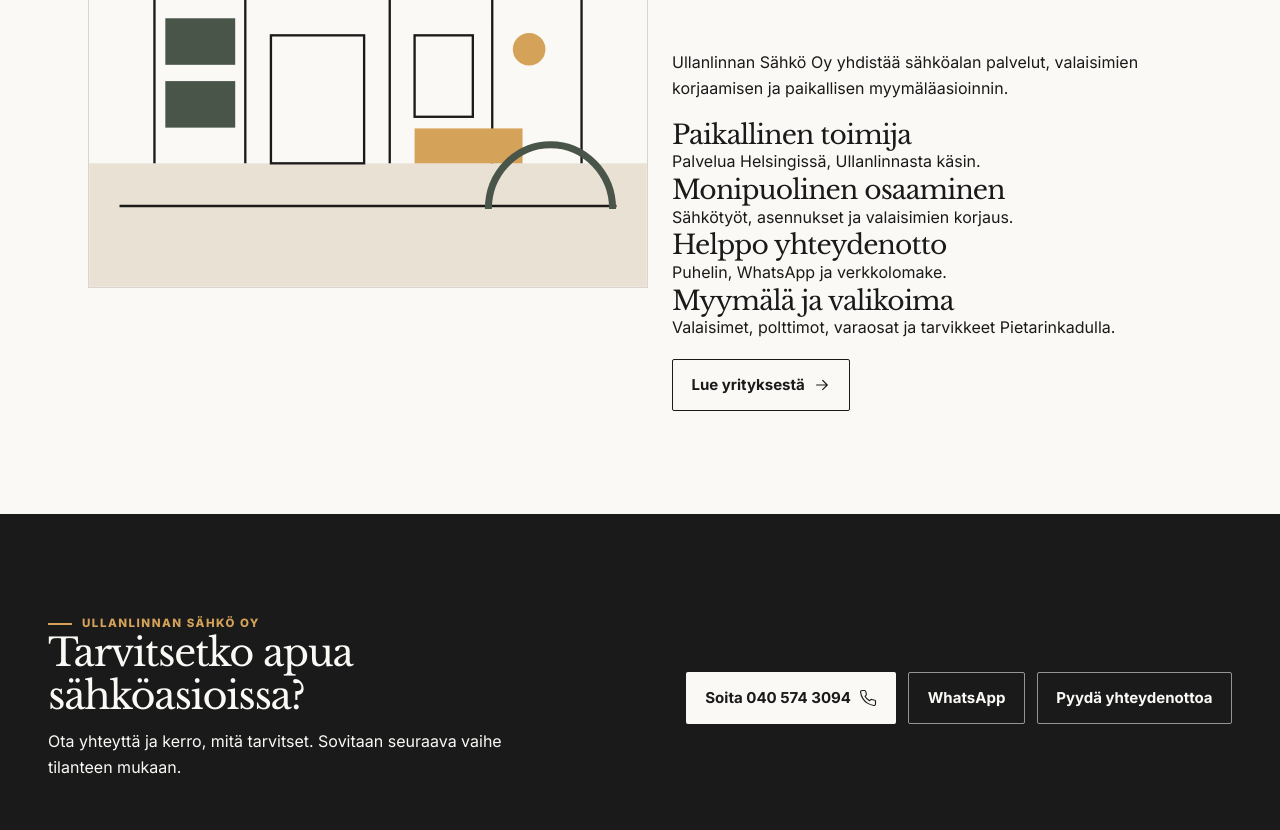
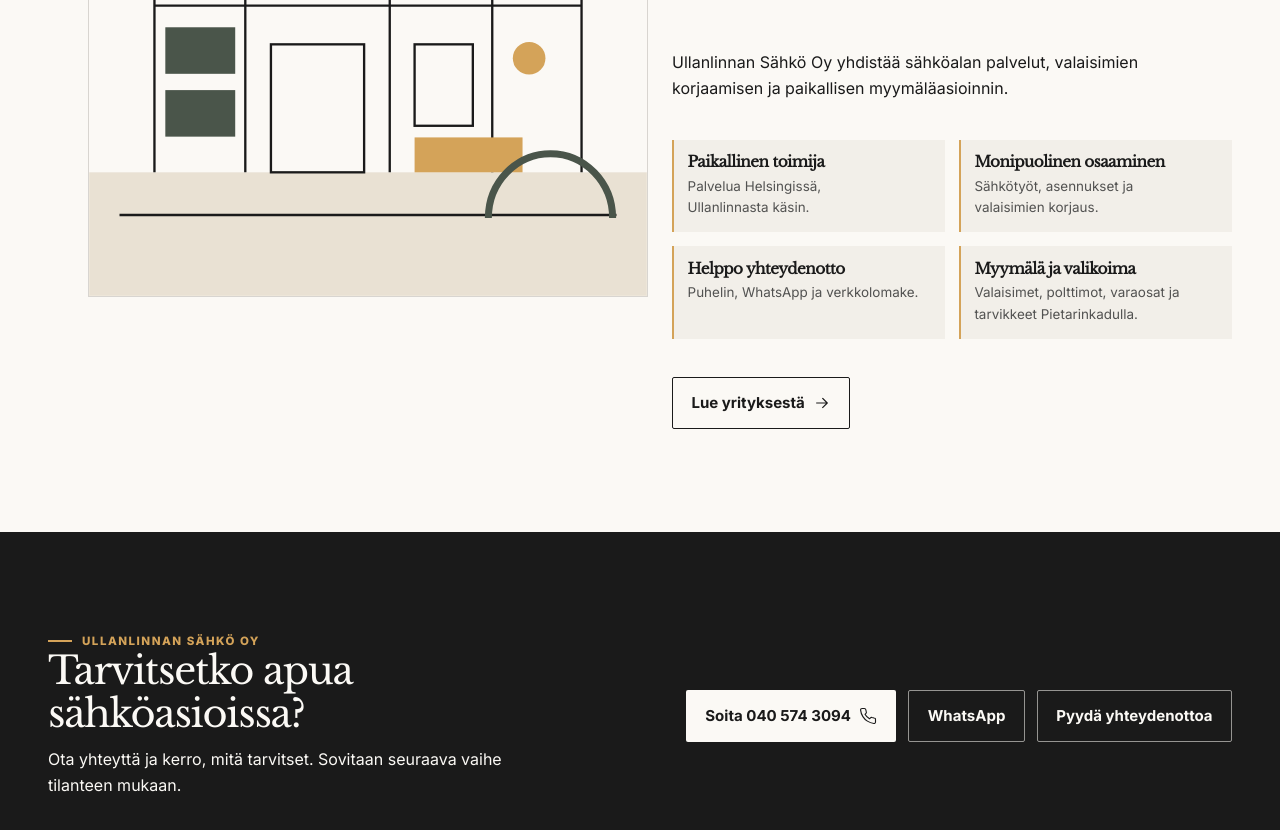
Before and after one commit to Jambovisuaalit/ullanlinnan-sahko-production, a Next.js app: page / in a window 1280 px wide. Shown: the part 3280-4110 px from the top of the page. Built offline with nearby package versions, Linux system fonts and the light colour scheme; no server answers.

Commit message:
style: add concise why-us value grid

```diff
--- a/src/styles/home-refresh.css
+++ b/src/styles/home-refresh.css
@@ -532,3 +532,28 @@
     gap: 0.2rem;
   }
 }
+
+.why-us-grid {
+  display: grid;
+  grid-template-columns: repeat(2, minmax(0, 1fr));
+  gap: 0.85rem;
+  margin-block: 1.25rem;
+}
+
+.why-us-grid article {
+  padding: 0.85rem;
+  border-left: 2px solid var(--color-brand-gold);
+  background: var(--color-bg-secondary);
+}
+
+.why-us-grid h3 {
+  margin: 0 0 0.35rem;
+  font-size: 0.95rem;
+  font-weight: 750;
+}
+
+.why-us-grid p {
+  margin: 0;
+  color: var(--color-text-secondary);
+  font-size: 0.84rem;
+}
```
